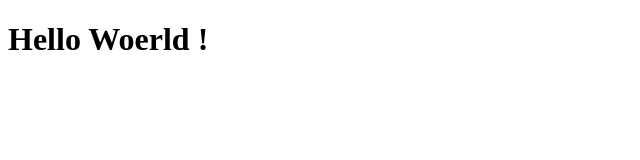
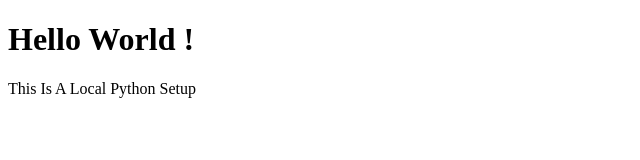
Before and after one commit to AccSandoval13/Local_Python_Setup, a plain HTML site: page index.html in a window 1280 px wide. Shown: the whole page, without its empty margins (0-640 px from the left). Drawn offline with Linux system fonts and the light colour scheme.

Commit message:
Local Python Setup

```diff
--- a/index.html
+++ b/index.html
@@ -7,7 +7,8 @@
     <title>Document</title>
 </head>
 <body>
-    <h1> Hello Woerld ! </h1>
+    <h1> Hello World ! </h1>
+    <p>This Is A Local Python Setup </p>
 
 </body>
 </html>
```
